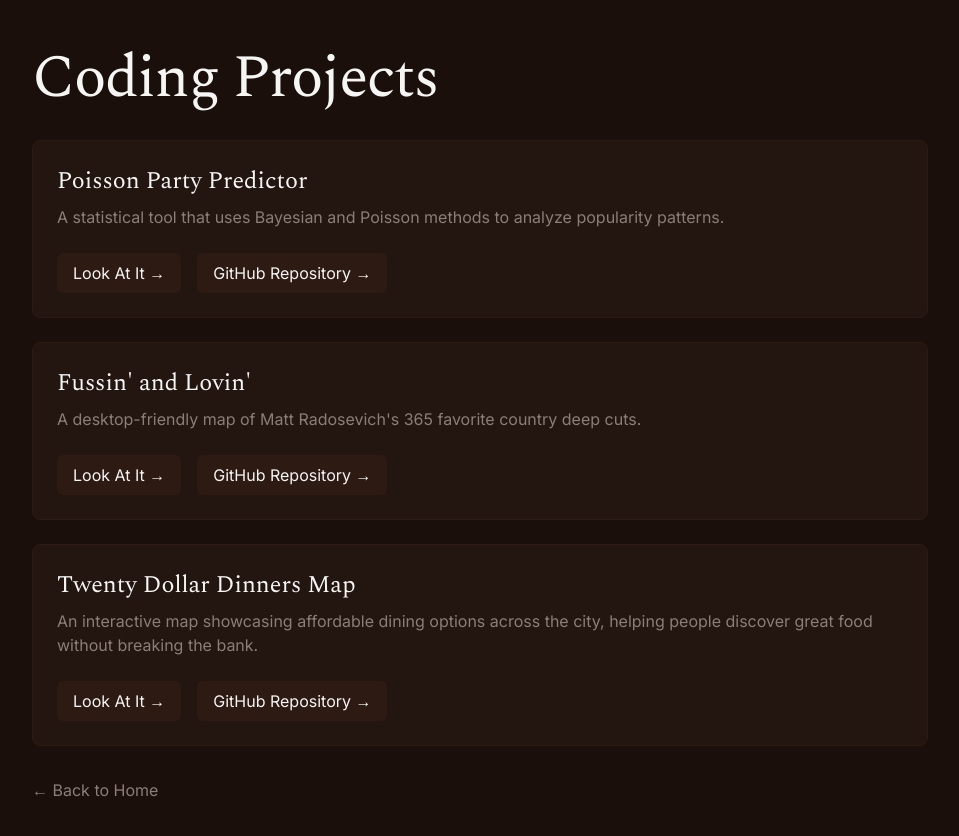
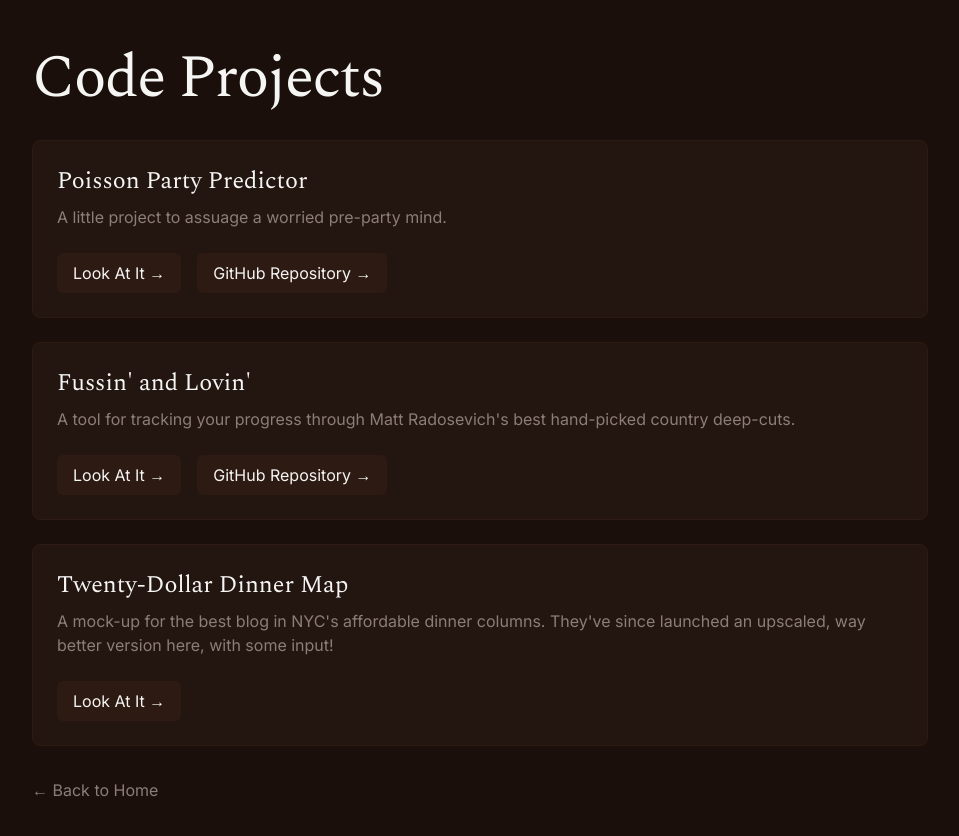
Before and after one commit to osmkhan/osmandius, a Next.js app: page /coding-projects in a window 1280 px wide. Shown: the top 836 px of the page, without its empty margins (160-1119 px from the left). Built offline with nearby package versions, Linux system fonts and the light colour scheme.

Commit message:
Update project descriptions and hide GitHub link for dinner map

```diff
--- a/src/app/coding-projects/page.tsx
+++ b/src/app/coding-projects/page.tsx
@@ -5,20 +5,23 @@ export default function CodingProjects() {
     {
       name: "Poisson Party Predictor",
       repo: "osmkhan/poisson-party-predictor",
-      description: "A statistical tool that uses Bayesian and Poisson methods to analyze popularity patterns.",
-      url: "https://osmkhan.github.io/poisson-party-predictor/"
+      description: "A little project to assuage a worried pre-party mind.",
+      url: "https://osmkhan.github.io/poisson-party-predictor/",
+      showGithub: true
     },
     {
       name: "Fussin' and Lovin'",
       repo: "osmkhan/fussin_and_lovin",
-      description: "A desktop-friendly map of Matt Radosevich's 365 favorite country deep cuts.",
-      url: "https://osmkhan.github.io/fussin_and_lovin/"
+      description: "A tool for tracking your progress through Matt Radosevich's best hand-picked country deep-cuts.",
+      url: "https://osmkhan.github.io/fussin_and_lovin/",
+      showGithub: true
     },
     {
-      name: "Twenty Dollar Dinners Map",
+      name: "Twenty-Dollar Dinner Map",
       repo: "osmkhan/twenty_dollar_dinners_map",
-      description: "An interactive map showcasing affordable dining options across the city, helping people discover great food without breaking the bank.",
-      url: "https://osmkhan.github.io/twenty_dollar_dinners_map/html/dinner_map.html"
+      description: "A mock-up for the best blog in NYC's affordable dinner columns. They've since launched an upscaled, way better version here, with some input!",
+      url: "https://hellgatenyc.com/20-dinner-interactive-map-nyc-cheap-eats/",
+      showGithub: false
     }
   ];
 
@@ -26,7 +29,7 @@ export default function CodingProjects() {
     <div className="min-h-screen px-4 py-12 md:px-8">
       <main className="max-w-4xl mx-auto">
         <h1 className="text-4xl md:text-6xl font-serif mb-8 font-light tracking-tight">
-          Coding Projects
+          Code Projects
         </h1>
 
         <div className="grid gap-6">
@@ -50,6 +53,7 @@ export default function CodingProjects() {
                 >
                   Look At It →
                 </a>
+                {project.showGithub && (
                   <a
                     href={`https://github.com/${project.repo}`}
                     target="_blank"
@@ -58,6 +62,7 @@ export default function CodingProjects() {
                   >
                     GitHub Repository →
                   </a>
+                )}
               </div>
             </div>
           ))}
--- a/src/app/page.tsx
+++ b/src/app/page.tsx
@@ -22,7 +22,7 @@ export default function Home() {
             href="/coding-projects"
             className="group block p-6 bg-[var(--card-bg)] rounded-lg border border-[var(--border)] hover:border-[var(--accent)] transition-all duration-300"
           >
-            <h2 className="text-xl font-serif mb-2 group-hover:text-[var(--accent)] transition-colors duration-300">Coding Projects</h2>
+            <h2 className="text-xl font-serif mb-2 group-hover:text-[var(--accent)] transition-colors duration-300">Code Projects</h2>
             <p className="text-[var(--muted)] text-sm">
               A collection of my work in software development and data visualization.
             </p>
```
Lines whose indentation alone changed are shown as unchanged.
